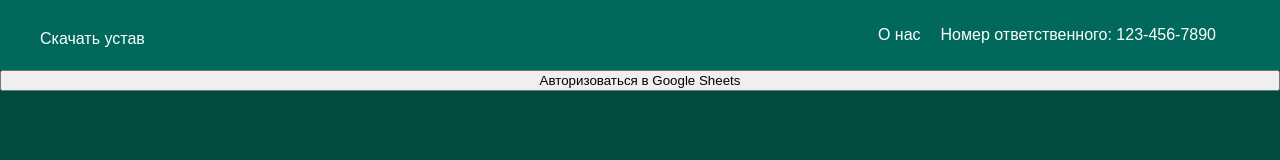
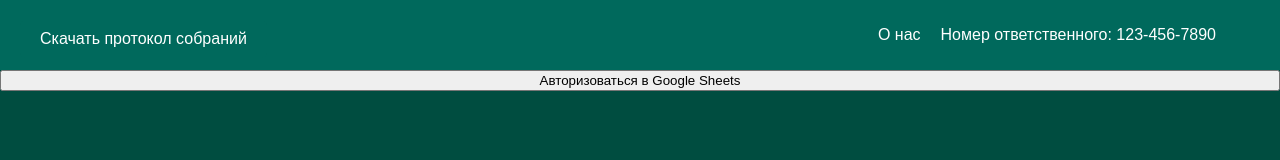
Before and after one commit to Amadeus585/gsk_14, a React (Create React App) app: page / in a window 1280 px wide. Shown: the top 160 px of the page. Built offline with nearby package versions, Linux system fonts and the light colour scheme.

Commit message:
Update App.js

```diff
--- a/src/App.js
+++ b/src/App.js
@@ -67,6 +67,13 @@ function App() {
           >
             <button>Скачать устав</button>
           </a>
+          <a
+            href="https://docs.google.com/document/export?format=docx&id=1Up-fHF7jv0NWJwCFnGyVNbftsL7ohAfHThpa0IlLFhI"
+            download="Протокол собраний.docx"
+            className="download-button-link protocol-button" //Добавляем класс
+          >
+            <button>Скачать протокол собраний</button>
+          </a>
         </>
       )}
       {error && <div className="error-message">{error}</div>}
```
